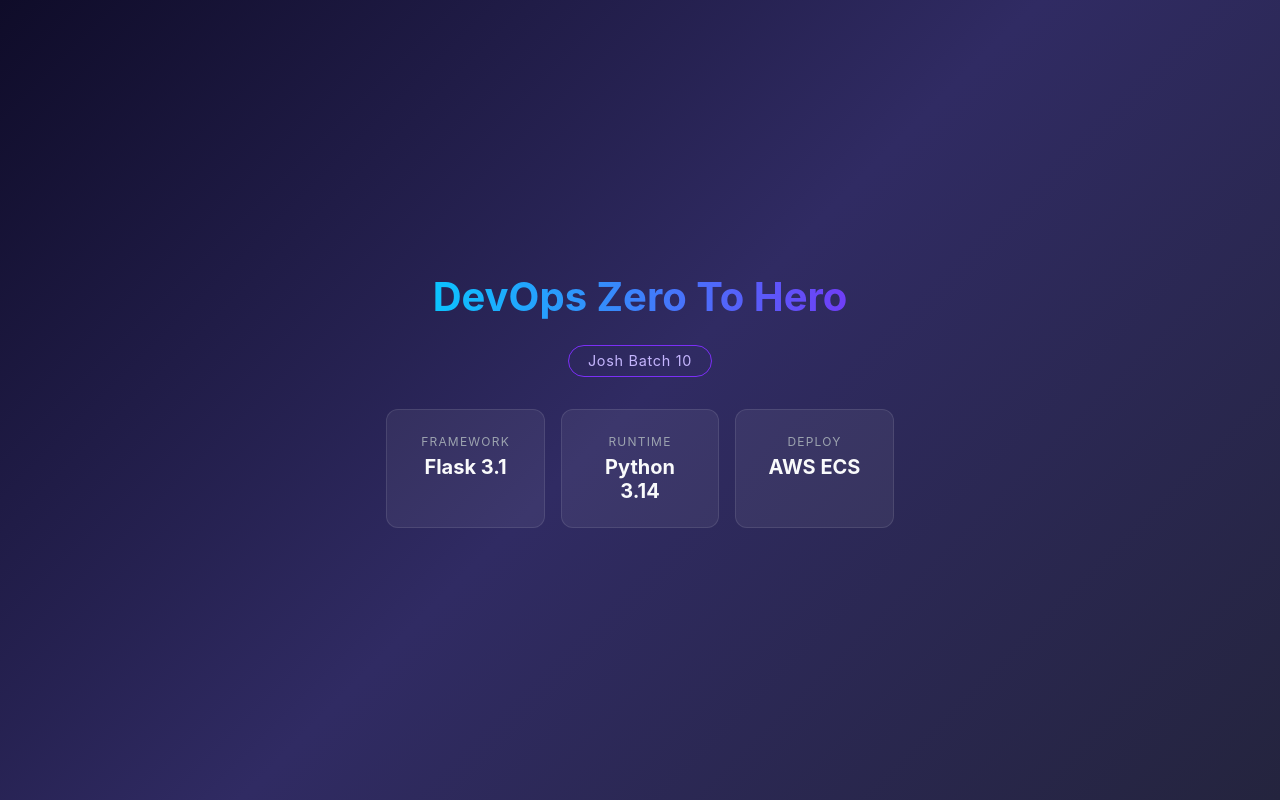
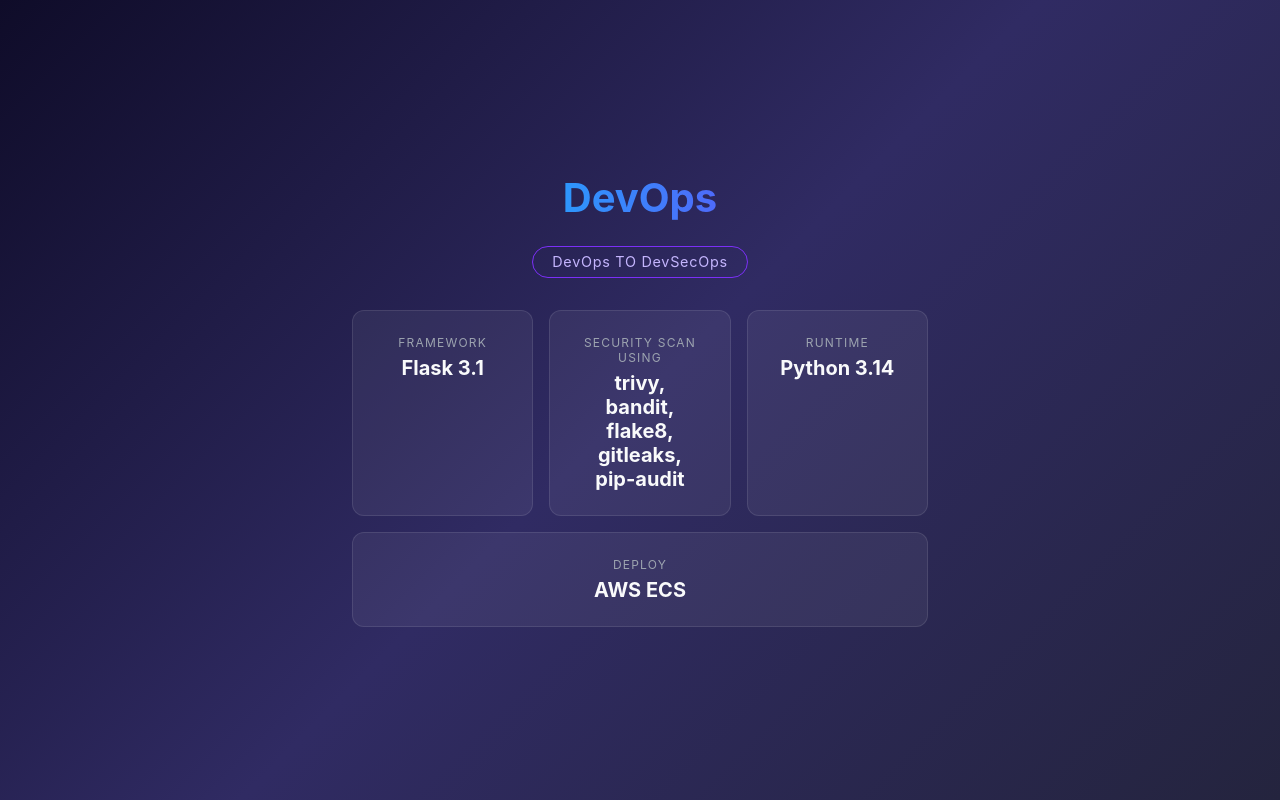
Before and after one commit to vishalrwagh1999/github-actions-demo, a Flask app: page / in a window 1280 px wide. Run offline with Flask 3, Linux system fonts and the light colour scheme.

Commit message:
DevSecOps final changes to check time to live app deploy

```diff
--- a/templates/index.html
+++ b/templates/index.html
@@ -67,12 +67,16 @@
 </head>
 <body>
     <div class="container">
-        <h1>DevOps Zero To Hero</h1>
-        <div class="badge">Josh Batch 10</div>
+        <h1>DevOps</h1>
+        <div class="badge">DevOps TO DevSecOps</div>
         <div class="cards">
             <div class="card">
                 <span>Framework</span>
                 <strong>Flask 3.1</strong>
+            </div>
+            <div class="card">
+                <span>Security Scan using</span>
+                <strong>trivy, bandit, flake8, gitleaks, pip-audit </strong>
             </div>
             <div class="card">
                 <span>Runtime</span>
```
